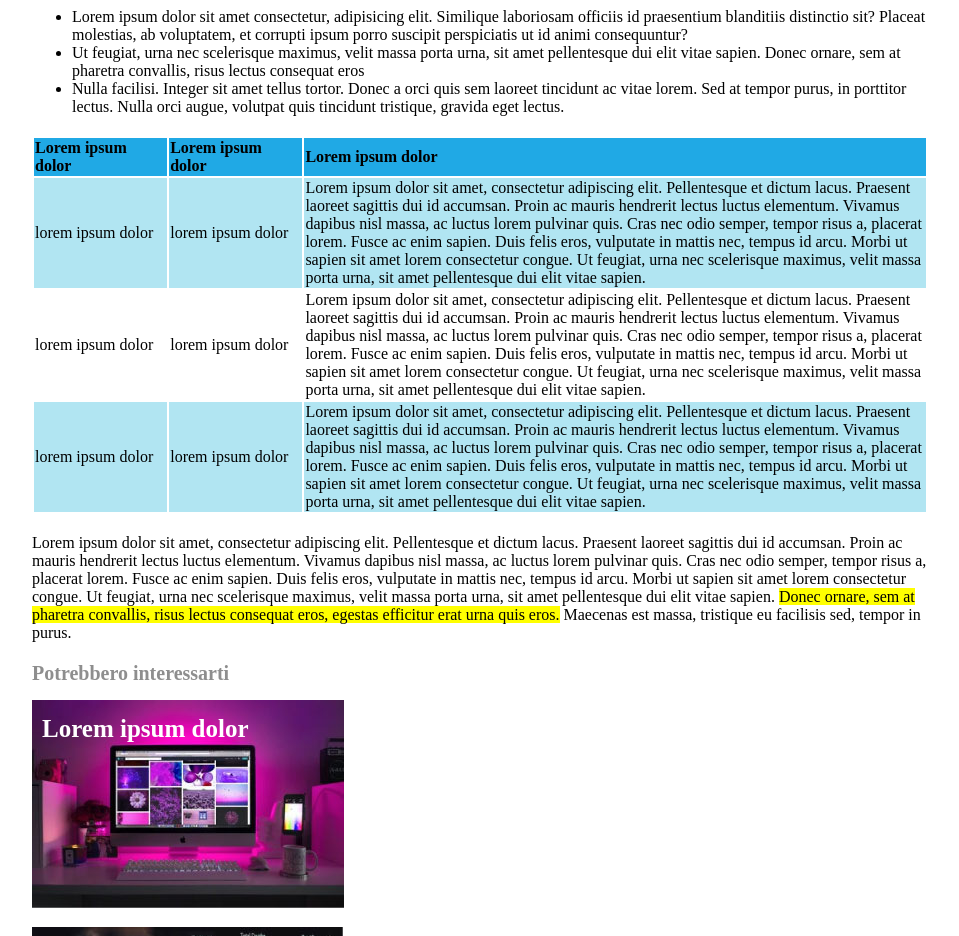
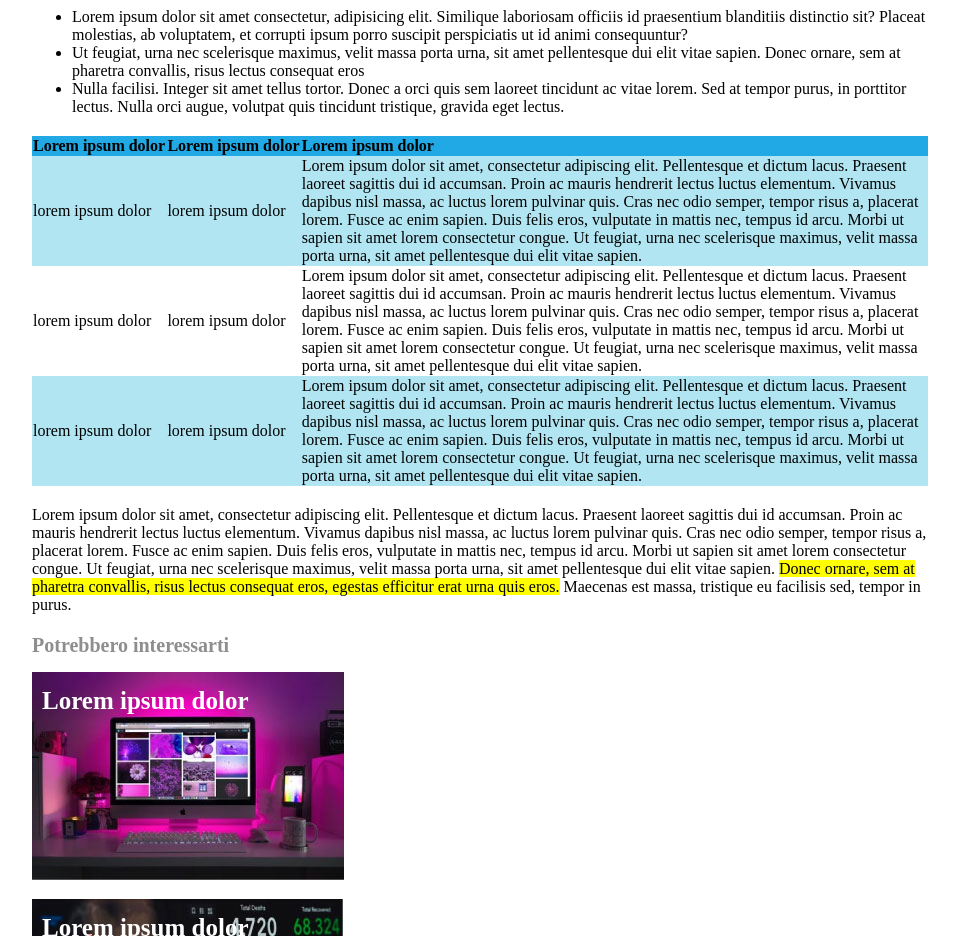
Before and after one commit to davidemontagna/html-css-booleaner, a plain HTML site: page bonus/index.html in a window 1280 px wide. Shown: the part 1320-2256 px from the top of the page, without its empty margins (160-1119 px from the left). Drawn offline with Linux system fonts and the light colour scheme.

Commit message:
Piccola correzione tabella

```diff
--- a/bonus/css/style.css
+++ b/bonus/css/style.css
@@ -35,6 +35,10 @@ p, ul, table{
     margin-top: 20px;
 }
 
+table{
+    border-collapse: collapse;
+}
+
 .evidenced-text{
     background-color: rgb(255, 255, 0);
 }
--- a/bonus/css/style2.css
+++ b/bonus/css/style2.css
@@ -40,6 +40,10 @@ p, ul, table{
     margin-top: 20px;
 }
 
+table{
+    border-collapse: collapse;
+}
+
 .evidenced-text{
     background-color: rgb(255, 255, 0);
 }
```
